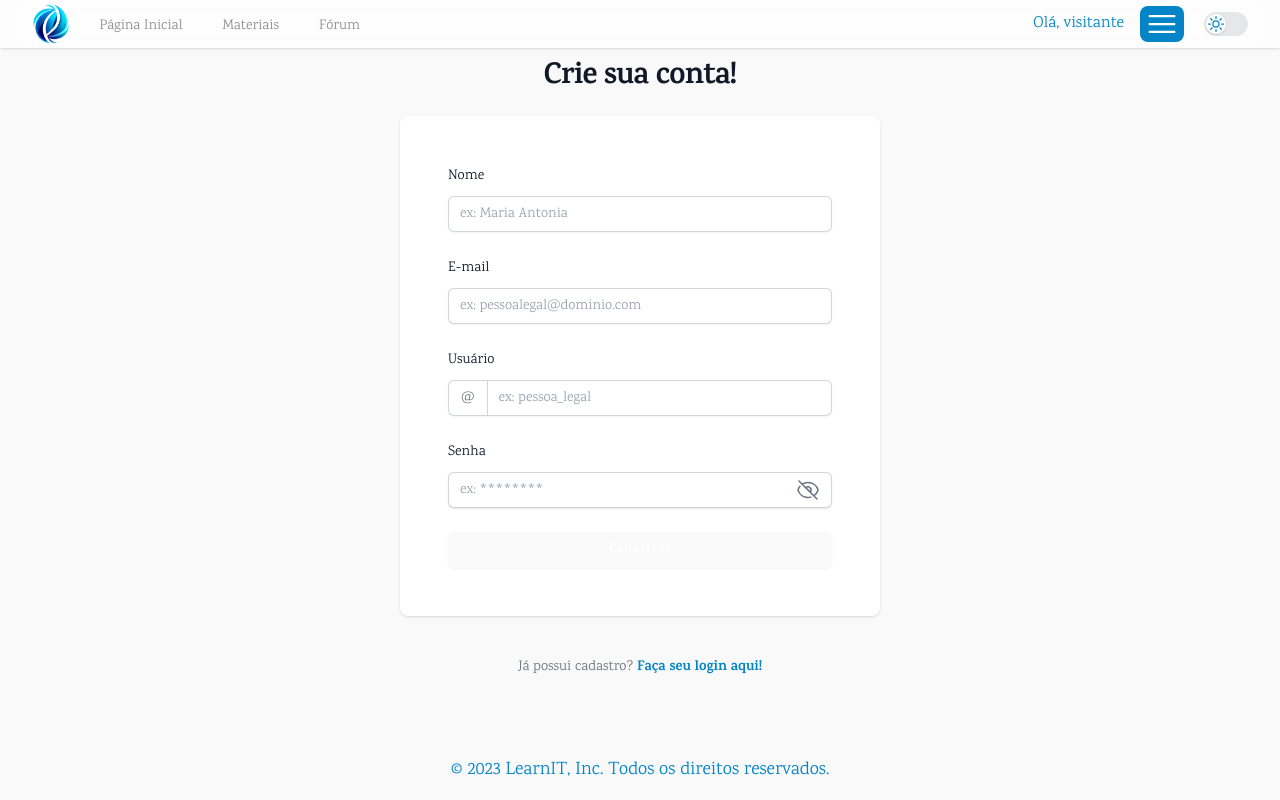
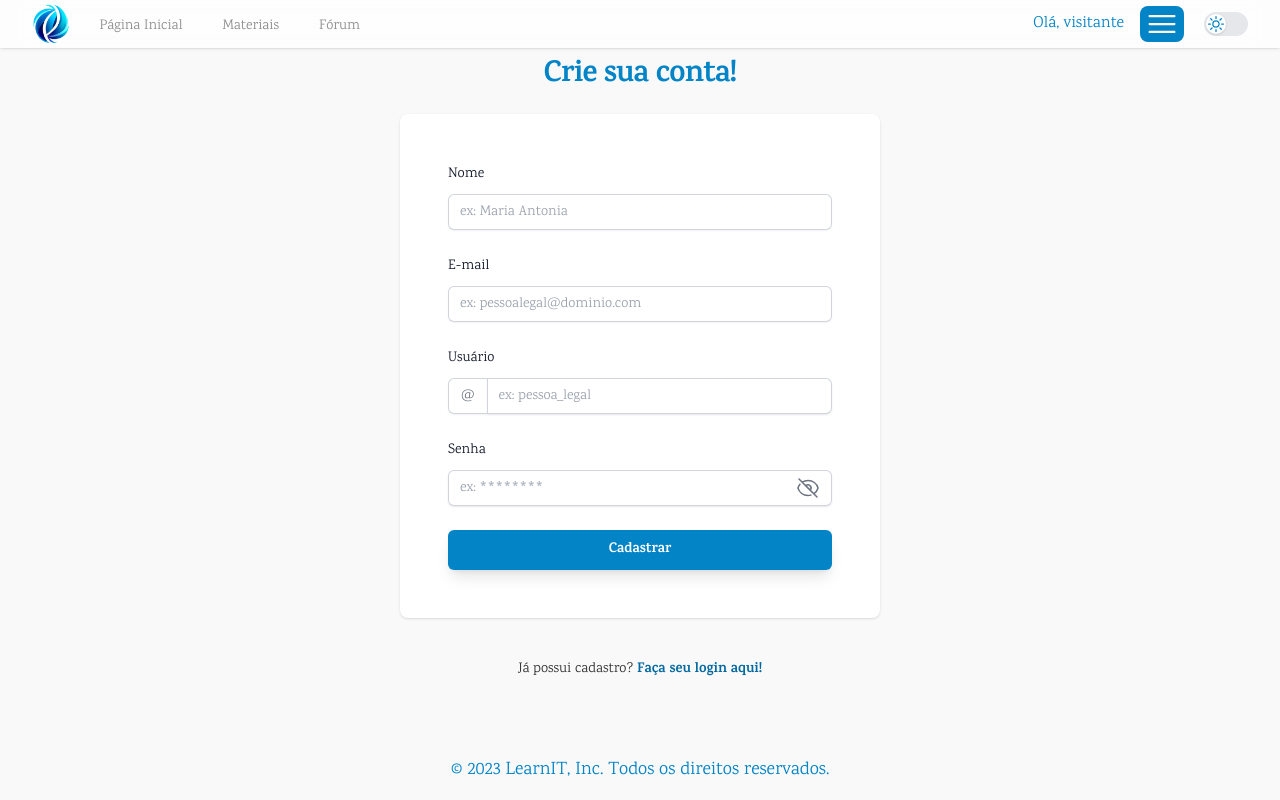
Before and after one commit to NatanMendes0/tcc-learnit, a React (Create React App) app in the folder client/: page /register in a window 1280 px wide. Built offline with nearby package versions, Linux system fonts and the light colour scheme; no server answers.

Commit message:
fix dark mode signup page

```diff
--- a/client/src/Pages/Auth/Register.jsx
+++ b/client/src/Pages/Auth/Register.jsx
@@ -38,7 +38,7 @@ export default function Register() {
     <>
       <div className="flex min-h-full flex-1 flex-col justify-center py-12 sm:px-6 lg:px-8">
         <div className="sm:mx-auto sm:w-full sm:max-w-md">
-          <h2 className="text-center text-3xl font-bold tracking-tight text-gray-900">
+          <h2 className="text-center text-3xl font-bold tracking-tight text-primary">
             Crie sua conta!
           </h2>
         </div>
@@ -61,7 +61,7 @@ export default function Register() {
                     autoComplete="name"
                     placeholder="ex: Maria Antonia"
                     required
-                    className="block w-full rounded-md border-0 py-1.5 text-gray-900 shadow-sm ring-1 ring-inset ring-gray-300 placeholder:text-gray-400 focus:ring-2 focus:ring-inset focus:ring-primary sm:text-sm sm:leading-6"
+                    className="block w-full rounded-md border-0 py-1.5 text-gray-900 shadow-sm ring-1 ring-inset ring-gray-300 placeholder:text-gray-400 focus:ring-2 focus:ring-inset focus:ring-sky-600 sm:text-sm sm:leading-6"
                     {...register("name", {
                       required: "Campo obrigatório",
                       // accept only letters
@@ -104,7 +104,7 @@ export default function Register() {
                     autoComplete="email"
                     required
                     placeholder="ex: pessoalegal@dominio.com"
-                    className="block w-full rounded-md border-0 py-1.5 text-gray-900 shadow-sm ring-1 ring-inset ring-gray-300 placeholder:text-gray-400 focus:ring-2 focus:ring-inset focus:ring-primary sm:text-sm sm:leading-6"
+                    className="block w-full rounded-md border-0 py-1.5 text-gray-900 shadow-sm ring-1 ring-inset ring-gray-300 placeholder:text-gray-400 focus:ring-2 focus:ring-inset focus:ring-sky-600 sm:text-sm sm:leading-6"
                     {...register("email", {
                       required: "Campo obrigatório",
                       validate: (value) => {
@@ -146,7 +146,7 @@ export default function Register() {
                     autoComplete="nickname"
                     placeholder="ex: pessoa_legal"
                     required
-                    className="block w-full min-w-0 flex-1 rounded-none rounded-r-md border-0 py-1.5 text-gray-900 ring-1 ring-inset ring-gray-300 placeholder:text-gray-400 focus:ring-2 focus:ring-inset focus:ring-primary sm:text-sm sm:leading-6"
+                    className="block w-full min-w-0 flex-1 rounded-none rounded-r-md border-0 py-1.5 text-gray-900 ring-1 ring-inset ring-gray-300 placeholder:text-gray-400 focus:ring-2 focus:ring-inset focus:ring-primary shadow-sm focus:ring-sky-600 sm:text-sm sm:leading-6"
                     {...register("nickname", {
                       required: "Campo obrigatório",
                       validate: (value) => {
@@ -188,7 +188,7 @@ export default function Register() {
                     autoComplete="password"
                     placeholder="ex: ********"
                     required
-                    className="block w-full rounded-md border-0 py-1.5 text-gray-900 shadow-sm ring-1 ring-inset ring-gray-300 placeholder:text-gray-400 focus:ring-2 focus:ring-inset focus:ring-primary sm:text-sm sm:leading-6"
+                    className="block w-full rounded-md border-0 py-1.5 text-gray-900 shadow-sm ring-1 ring-inset ring-gray-300 placeholder:text-gray-400 focus:ring-2 focus:ring-inset focus:ring-sky-600 sm:text-sm sm:leading-6"
                     {...register("password", {
                       required: "Campo obrigatório",
                       minLength: {
@@ -231,7 +231,7 @@ export default function Register() {
               <div>
                 <button
                   type="submit"
-                  className="flex w-full justify-center rounded-md bg-primary px-3 py-1.5 text-sm font-semibold leading-6 text-white shadow-sm hover:bg-secondary focus-visible:outline focus-visible:outline-2 focus-visible:outline-offset-2 focus-visible:outline-primary"
+                  className="flex w-full justify-center text-sm focus-visible:outline-primary rounded-md transition duration-700 bg-secondary px-4 py-2.5 text-md font-semibold text-white shadow-lg hover:bg-tertiary focus-visible:outline focus-visible:outline-2 focus-visible:outline-offset-2"
                 >
                   Cadastrar
                 </button>
@@ -239,11 +239,11 @@ export default function Register() {
             </form>
           </div>
 
-          <p className="mt-10 text-center text-sm text-gray-500">
+          <p className="mt-10 text-center text-sm text-secondary">
             Já possui cadastro?{" "}
             <Link
               to="/login"
-              className="font-semibold leading-6 text-primary hover:text-secondary"
+              className="font-semibold leading-6 text-sky-700 hover:text-sky-500 transition duration-700"
             >
               Faça seu login aqui!
             </Link>
```
